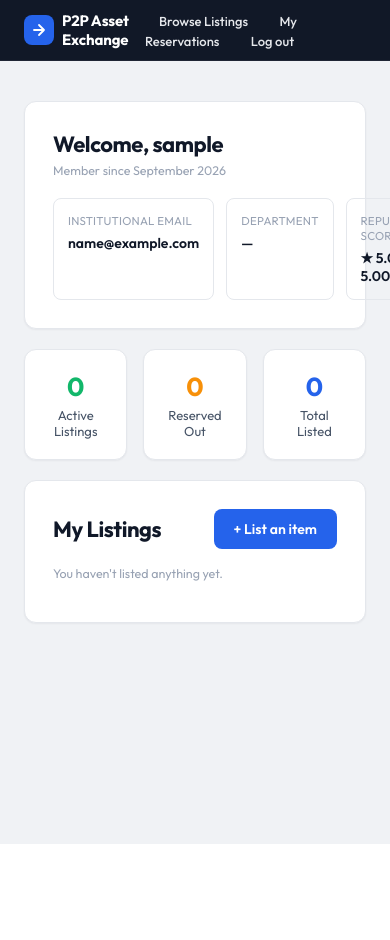
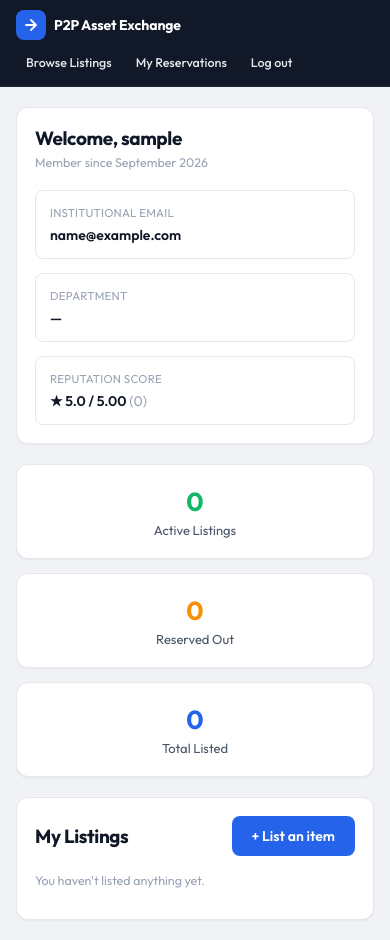
Before and after one commit to Travis-arc/P2P-asset-exchange, a Django app: page /accounts/profile/ in a window 390 px wide; the page is wider, and only the part inside the window is pictured. Before the commit the page ends 844 px from the top of that part, so only its background shows below. Run offline with Django 5.2, Linux system fonts and the light colour scheme; the visitor is signed in with stand-in values (Sample User, id 1); data that the repository does not hold is empty.

Commit message:
Add responsive mobile layout for phone-width screens

```diff
--- a/templates/accounts/profile.html
+++ b/templates/accounts/profile.html
@@ -5,7 +5,7 @@
     <h1 style="margin-bottom: 4px;">Welcome, {{ profile_user.username }}</h1>
     <p class="helptext" style="margin-top: 0;">Member since {{ profile_user.created_at|date:"F Y" }}</p>
 
-    <div style="display: grid; grid-template-columns: repeat(3, 1fr); gap: 12px; margin-top: 20px;">
+    <div class="grid-3" style="margin-top: 20px;">
         <div style="border: 1px solid var(--border); border-radius: var(--radius-sm); padding: 14px;">
             <div style="font-size: 11.5px; color: var(--text-muted); text-transform: uppercase; letter-spacing: 0.02em; margin-bottom: 6px;">Institutional Email</div>
             <div style="font-size: 14px; font-weight: 600;">
@@ -24,7 +24,7 @@
     </div>
 </div>
 
-<div style="display: grid; grid-template-columns: repeat(3, 1fr); gap: 16px; margin-top: 20px;">
+<div class="grid-3" style="margin-top: 20px;">
     <div class="card" style="text-align: center; padding: 20px;">
         <div style="font-size: 26px; font-weight: 700; color: var(--green);">{{ active_count }}</div>
         <div style="font-size: 13px; color: var(--text-secondary); margin-top: 4px;">Active Listings</div>
--- a/templates/base.html
+++ b/templates/base.html
@@ -191,6 +191,31 @@
             color: #fff;
             border-color: var(--accent);
         }
+                .grid-3 {
+            display: grid;
+            grid-template-columns: repeat(3, 1fr);
+            gap: 14px;
+        }
+        /* Phone-width layout adjustments */
+        @media (max-width: 640px) {
+            .nav-inner {
+                padding: 0 16px;
+                height: auto;
+                flex-wrap: wrap;
+                gap: 8px 0;
+                padding-top: 10px;
+                padding-bottom: 10px;
+            }
+            .brand { font-size: 14px; }
+            nav { display: flex; flex-wrap: wrap; gap: 4px; }
+            nav a.nav-link { padding: 6px 10px; font-size: 12.5px; }
+            main { margin: 20px auto; padding: 0 16px; }
+            .card { padding: 18px; }
+            h1 { font-size: 19px; }
+            .grid-3 {
+                grid-template-columns: 1fr;
+            }
+        }
     </style>
 </head>
 <body>
--- a/templates/listings/asset_detail.html
+++ b/templates/listings/asset_detail.html
@@ -6,7 +6,7 @@
         <img src="{{ asset.photo.url }}" alt="{{ asset.title }}" style="width:100%; max-height: 360px; object-fit: cover; border-radius: var(--radius-sm); margin-bottom:20px;">
     {% endif %}
 
-    <div style="display: flex; justify-content: space-between; align-items: flex-start; gap: 12px;">
+    <div style="display: flex; justify-content: space-between; align-items: flex-start; gap: 12px; flex-wrap: wrap;">
         <h1 style="margin-bottom: 6px;">{{ asset.title }}</h1>
         <span class="badge {% if asset.status == 'available' %}badge-green{% elif asset.status == 'reserved' %}badge-amber{% else %}badge-red{% endif %}" style="flex-shrink: 0; margin-top: 4px;">&#9679; {{ asset.get_status_display }}</span>
     </div>
--- a/templates/transactions/my_reservations.html
+++ b/templates/transactions/my_reservations.html
@@ -15,7 +15,7 @@
     <h1 style="font-size: 16px; margin-bottom: 16px;">Requests I've Received</h1>
     {% if received %}
         {% for r in received %}
-            <div style="display: flex; justify-content: space-between; align-items: center; gap: 16px; border-bottom: 1px solid var(--border); padding: 14px 0;">
+            <div style="display: flex; justify-content: space-between; align-items: center; gap: 16px; border-bottom: 1px solid var(--border); padding: 14px 0; flex-wrap: wrap;">
                 <div>
                     <div style="display: flex; align-items: center; gap: 8px;">
                         <span style="font-weight: 600; font-size: 14.5px;">{{ r.asset.title }}</span>
```
